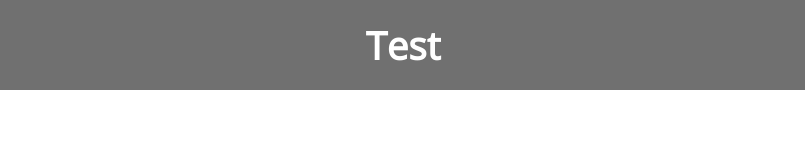
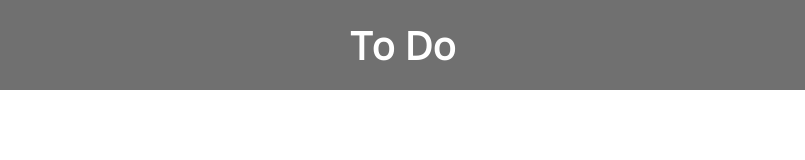
Before and after one commit to JoshCrouch/todo, a plain HTML site: page index.html in a window 1280 px wide. Shown: the full height of the page, 237-1042 px from the left. Drawn offline with nearby package versions, Linux system fonts and the light colour scheme.

Commit message:
Index.html fixed

```diff
--- a/index.html
+++ b/index.html
@@ -17,7 +17,7 @@
                 <img class="headerSvg" src="Plus.svg" onclick="add()">
             </div>
 
-            <h1 id="title" class="headerItem">Test</h1>
+            <h1 id="title" class="headerItem">To Do</h1>
 
             <div class="headerItem">
                 <img class="headerSvg" src="Minus.svg" onclick="empty()">
```
